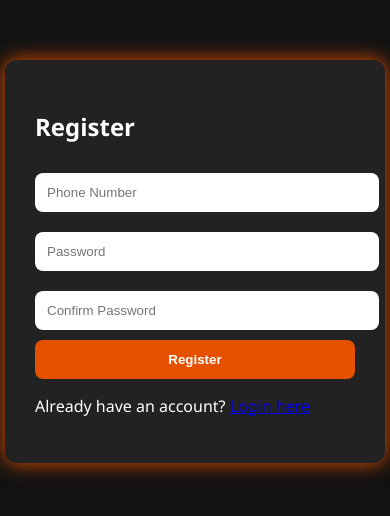
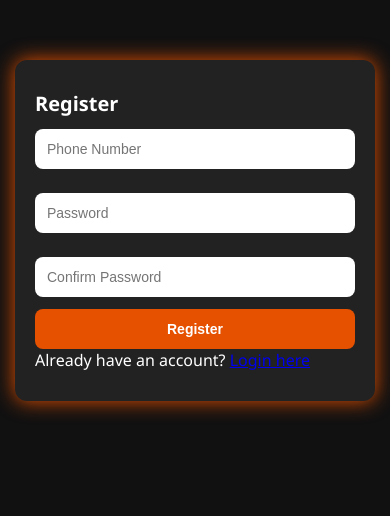
Before and after one commit to l0vabhiii/17-CLUB, a plain HTML site: page register.html in a window 390 px wide. Drawn offline with Linux system fonts and the light colour scheme.

Commit message:
Update style.css

```diff
--- a/style.css
+++ b/style.css
@@ -1,26 +1,32 @@
+* {
+  margin: 0;
+  padding: 0;
+  box-sizing: border-box;
+}
 body {
-  margin: 0;
   font-family: 'Segoe UI', Tahoma, Geneva, Verdana, sans-serif;
-  background: #121212;
+  background: #111;
   color: #fff;
   display: flex;
   flex-direction: column;
   align-items: center;
+  min-height: 100vh;
 }
 header {
   width: 100%;
   background: #e65100;
   color: #fff;
-  padding: 15px;
+  padding: 15px 20px;
   text-align: center;
   position: sticky;
   top: 0;
+  z-index: 1000;
 }
 .pay-link {
   display: inline-block;
   background: #fff;
   color: #e65100;
-  padding: 8px 14px;
+  padding: 10px 16px;
   border-radius: 8px;
   font-weight: bold;
   margin-top: 10px;
@@ -29,26 +35,29 @@ header {
 .form-box {
   background: #222;
   margin-top: 60px;
-  padding: 30px;
+  padding: 30px 20px;
   border-radius: 12px;
-  width: 320px;
+  width: 95%;
+  max-width: 360px;
   box-shadow: 0 0 20px #e65100;
 }
 input {
   width: 100%;
-  padding: 12px;
-  margin: 10px 0;
+  padding: 14px;
+  margin: 12px 0;
   border-radius: 8px;
   border: none;
+  font-size: 16px;
 }
 button {
   width: 100%;
-  padding: 12px;
+  padding: 14px;
   background: #e65100;
   border: none;
   border-radius: 8px;
   font-weight: bold;
   color: #fff;
+  font-size: 16px;
   cursor: pointer;
 }
 button:hover {
@@ -58,8 +67,9 @@ button:hover {
   display: grid;
   grid-template-columns: repeat(auto-fit, minmax(140px, 1fr));
   gap: 20px;
-  margin: 30px;
-  width: 90%;
+  margin: 30px 10px;
+  width: 100%;
+  max-width: 960px;
 }
 .game-card {
   background: #222;
@@ -76,3 +86,17 @@ button:hover {
   background: #e65100;
   color: #fff;
 }
+
+@media (max-width: 500px) {
+  h2 {
+    font-size: 20px;
+  }
+  input, button {
+    font-size: 14px;
+    padding: 12px;
+  }
+  .pay-link {
+    font-size: 14px;
+    padding: 8px 12px;
+  }
+}
```
